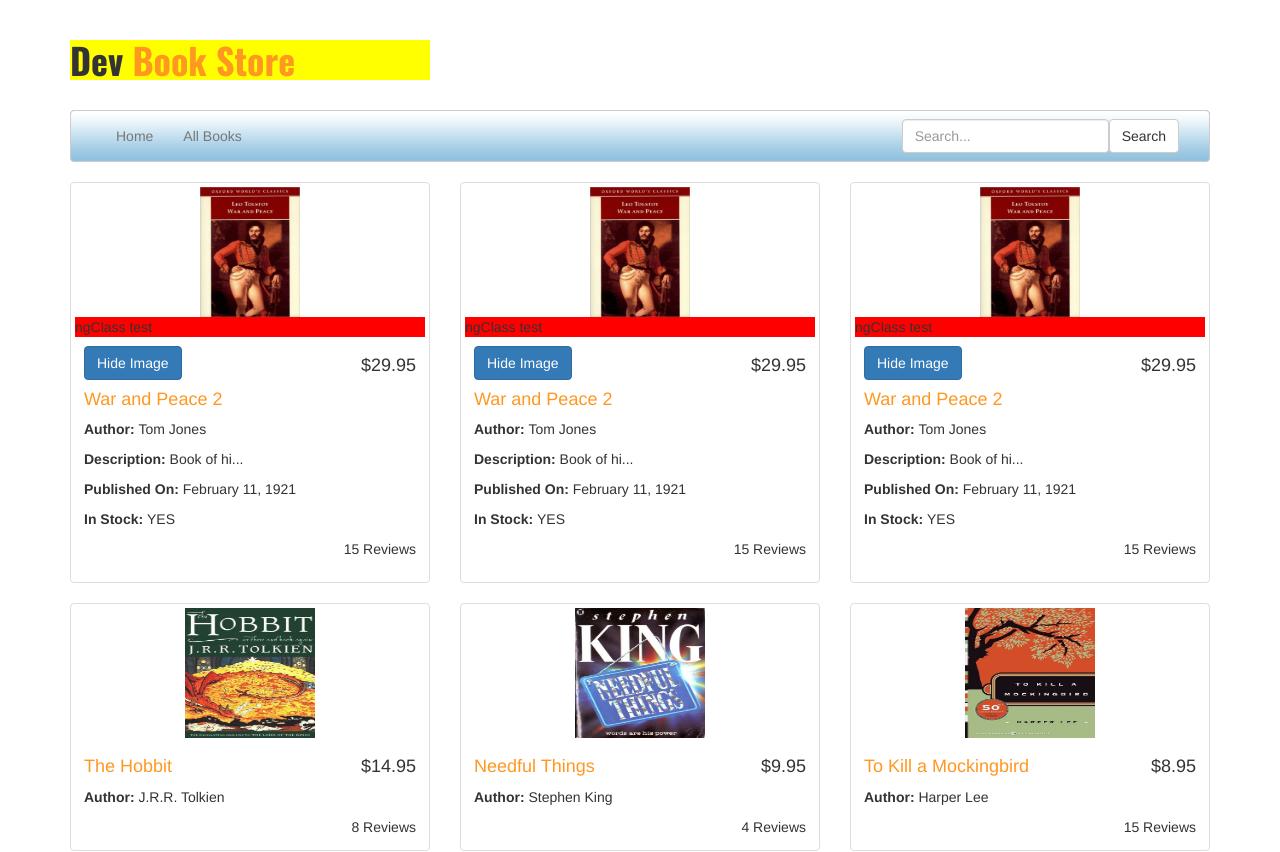
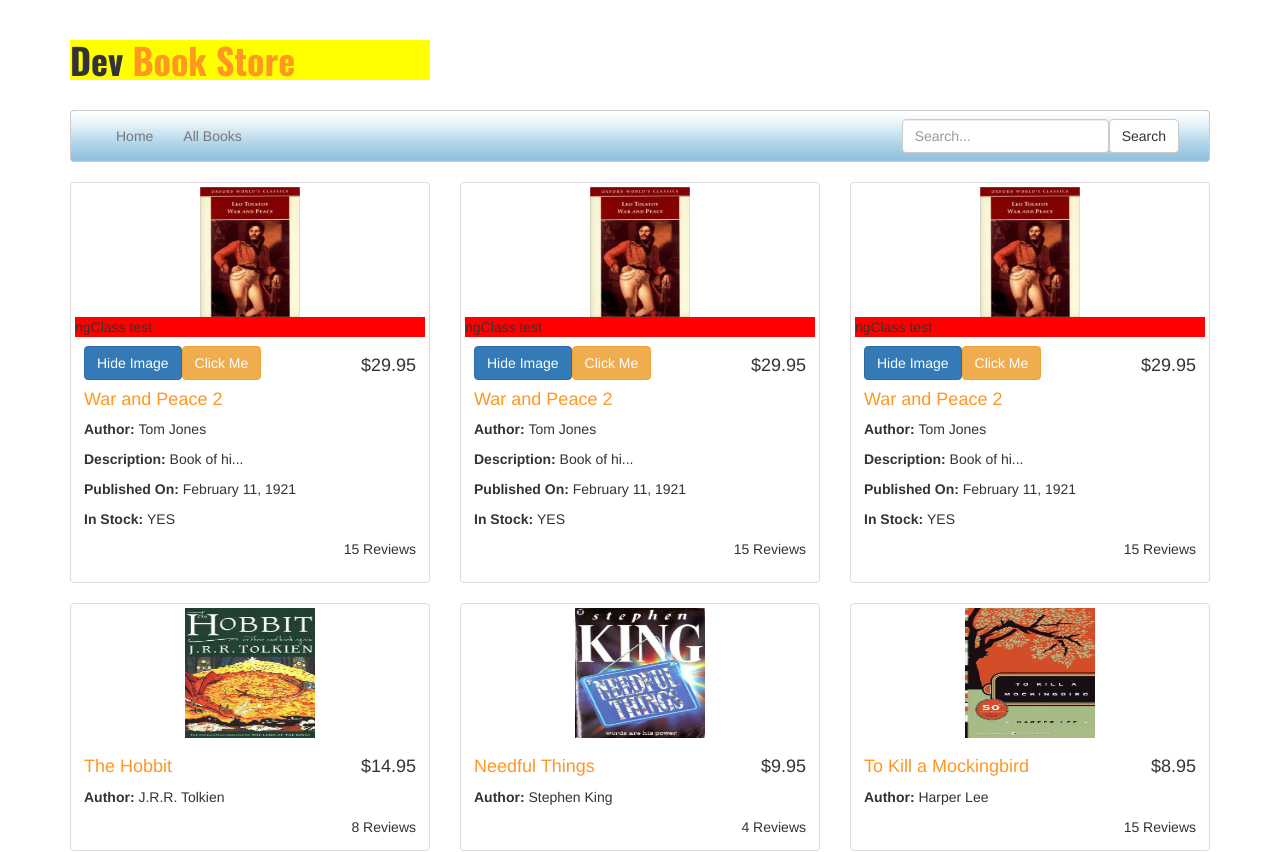
Before and after one commit to reza-id/ng-books, an Angular app: page / in a window 1280 px wide. Shown: the top 852 px of the page. Built offline with nearby package versions, Linux system fonts and the light colour scheme; some icons are missing; a web font is replaced by a local one.

Commit message:
lifecycle hooks

```diff
--- a/src/app/books/books-list/books-list.component.html
+++ b/src/app/books/books-list/books-list.component.html
@@ -7,6 +7,7 @@
         <div [ngClass]="{'redClass': showImage, 'yellowClass': !showImage}">ngClass test</div>
         <div class="caption">
           <button class="btn btn-primary" (click)='toggleImage()'>{{showImage ? 'Hide Image' : 'Show Image'}}</button>
+          <button class="btn btn-warning" (click)='changeMethod()'>Click Me</button>
           <h4 class="pull-right">
             {{book.bookPrice | currency: 'USD':true}}
           </h4>
--- a/src/app/books/books-list/books-list.component.ts
+++ b/src/app/books/books-list/books-list.component.ts
@@ -1,4 +1,5 @@
-import { Component, OnInit } from '@angular/core';
+import { Component, OnInit, OnChanges } from '@angular/core';
+// import { IBook } from '../book';
 
 interface IBook {
   bookAuthor: string;
@@ -17,7 +18,7 @@ interface IBook {
   templateUrl: './books-list.component.html',
   styleUrls: ['./books-list.component.css']
 })
-export class BooksListComponent implements OnInit {
+export class BooksListComponent implements OnInit, OnChanges {
 
   books: IBook[] = [
     {
@@ -53,11 +54,21 @@ export class BooksListComponent implements OnInit {
 
   showImage: boolean = true;
   imageWidth: number = 100;
-
+  animals: string[] =['zebra', 'moose'];
 
   constructor() { }
 
   ngOnInit() {
+    console.log('inside OnInit');
+  }
+
+  ngOnChanges() {
+    console.log('new change detected');
+  }
+
+  changeMethod(): void {
+    this.animals = ['dog', 'cat'];
+    console.log('change method happened', this.animals);
   }
 
   toggleImage(): void {
```
